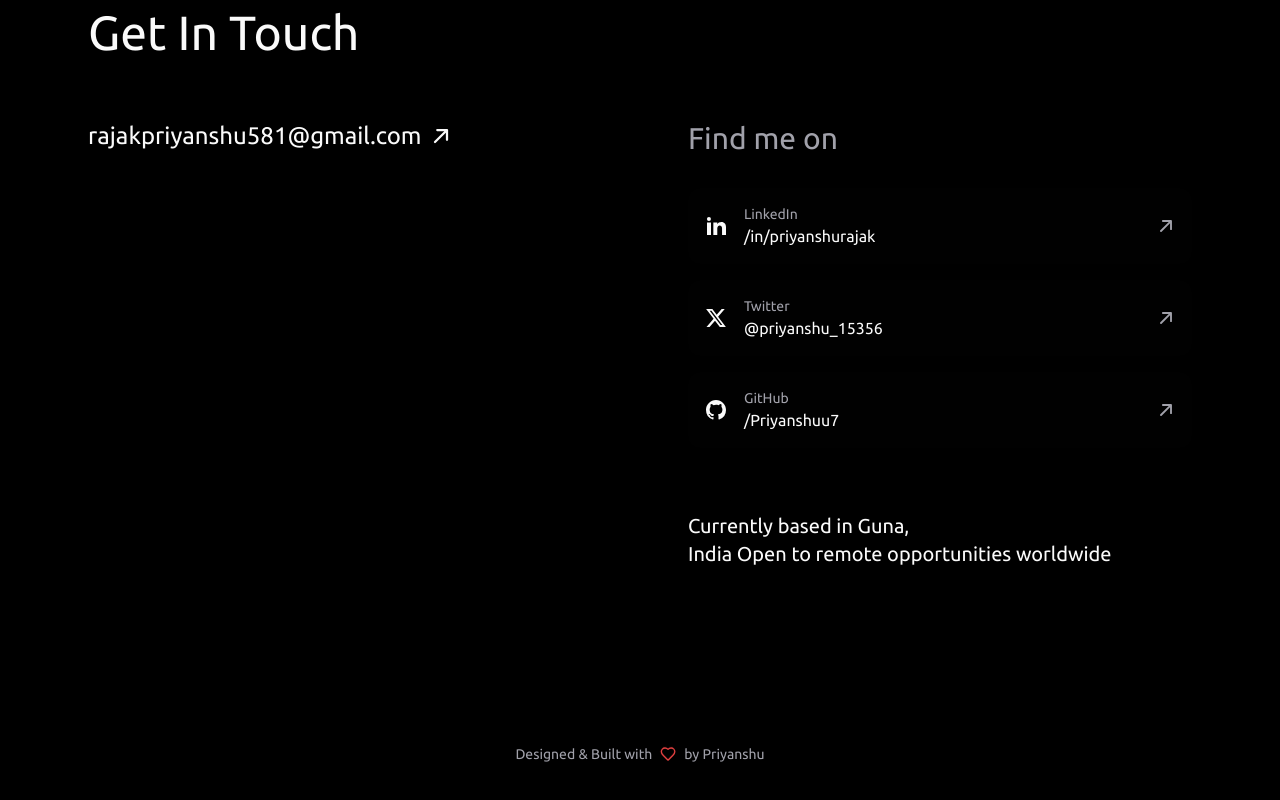
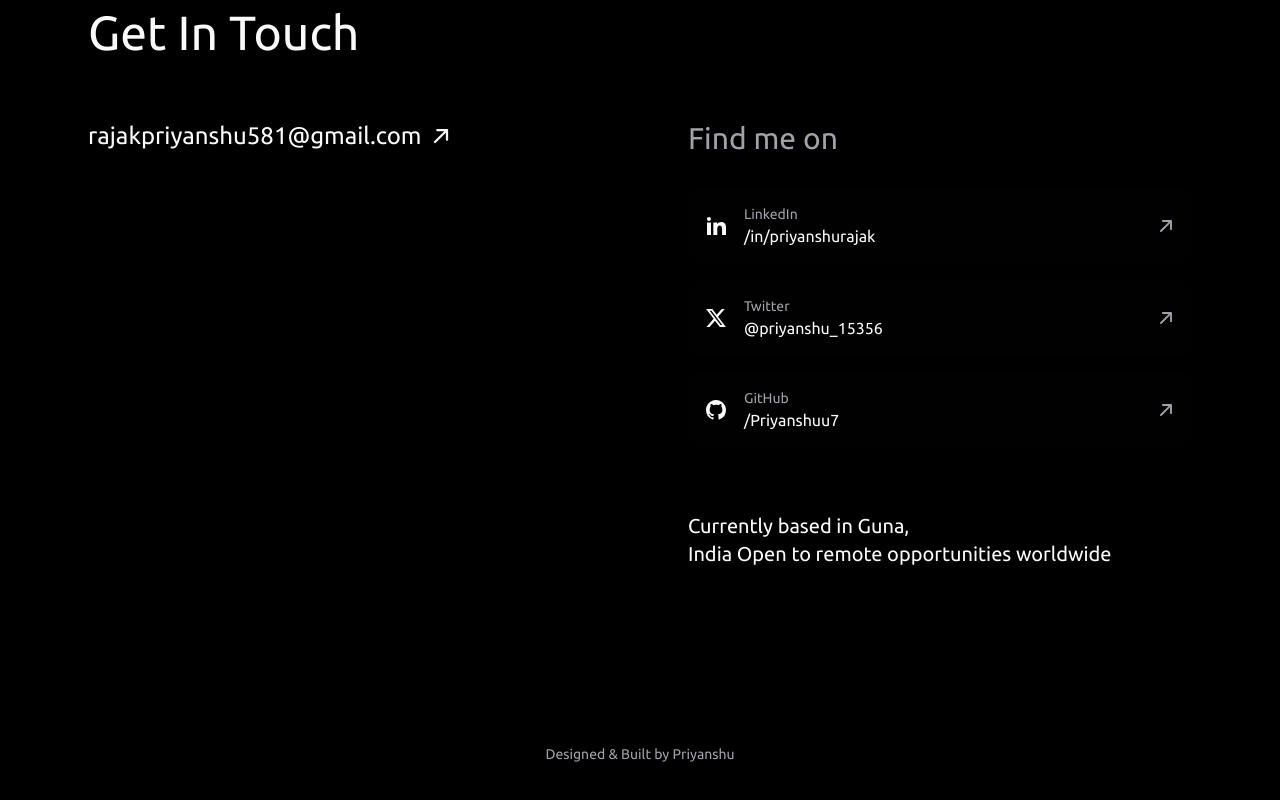
Before and after one commit to Priyanshuu7/Portfolio, a Next.js app: page / in a window 1280 px wide. Shown: the part 3335-4135 px from the top of the page. Built offline with nearby package versions, Linux system fonts and the light colour scheme; a web font is replaced by a local one.

Commit message:
update footer

```diff
--- a/src/components/Footer.tsx
+++ b/src/components/Footer.tsx
@@ -2,7 +2,7 @@
 
 import { motion } from "framer-motion";
 import { fadeInVariants } from "@/lib/animations";
-import {  Heart } from "lucide-react";
+import { Heart } from "lucide-react";
 
 export function Footer() {
   return (
@@ -19,9 +19,7 @@ export function Footer() {
         <div className="container max-w-6xl mx-auto px-4 sm:px-6">
           <div className="flex flex-col items-center gap-4">
             <div className="flex items-center gap-2 text-sm text-muted-foreground">
-              <span>Designed & Built with</span>
-              <Heart className="w-4 h-4 text-red-500 animate-pulse" />
-              <span>by Priyanshu</span>
+              <span>Designed & Built by Priyanshu</span>
             </div>
           </div>
         </div>
```
Also changed, not shown: 17 other files (tests, documents, lock files or other folders).
